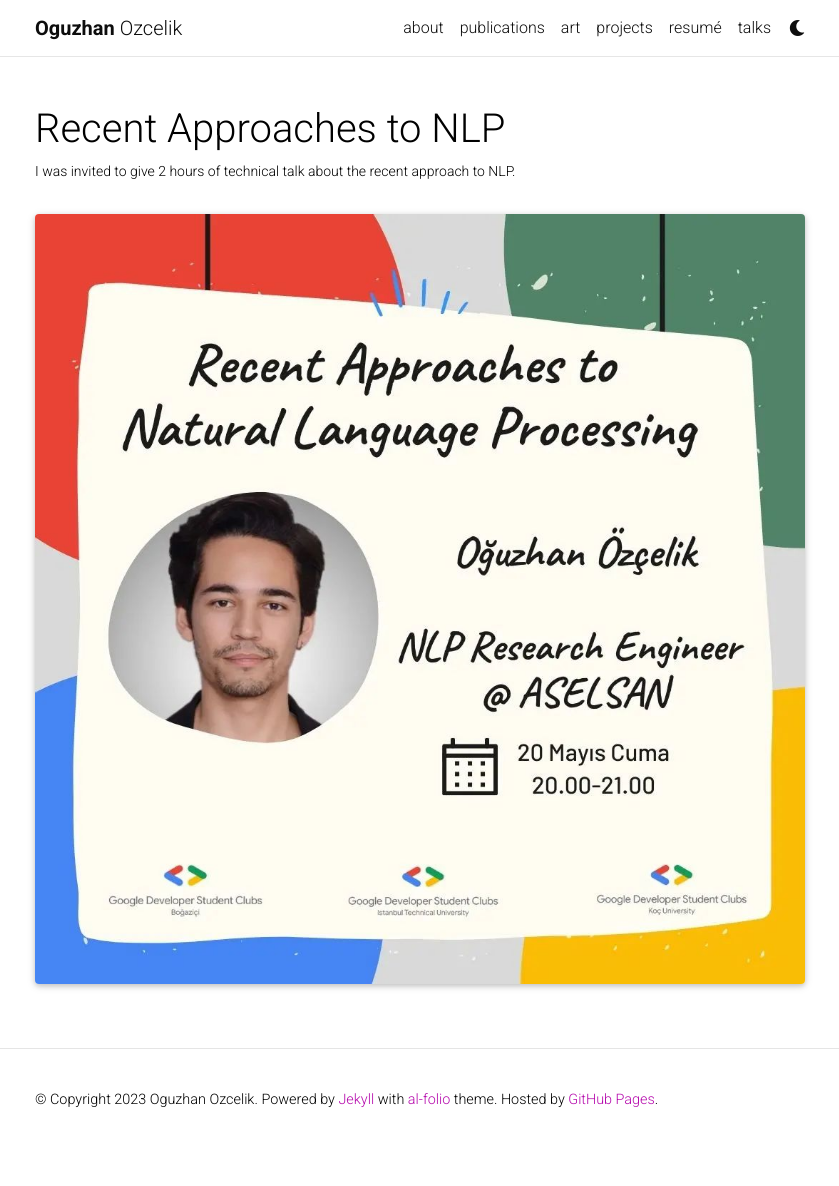
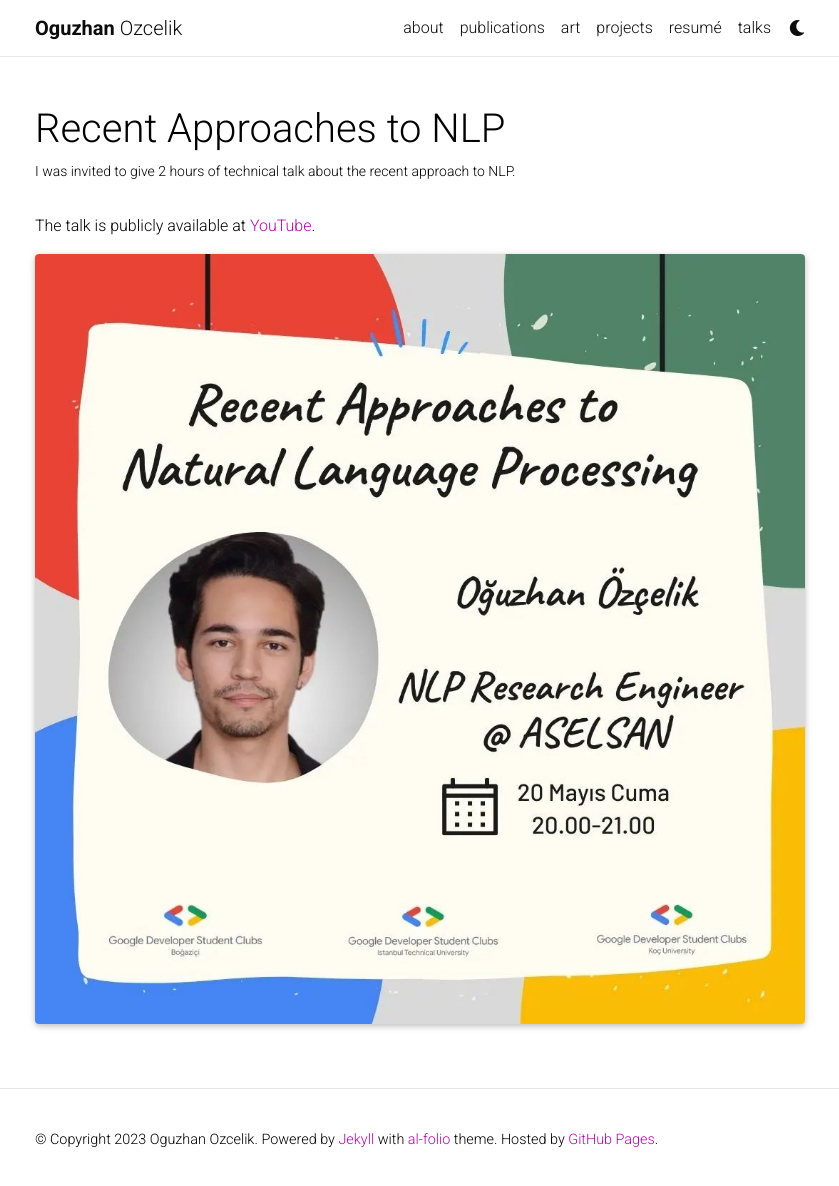
Before and after one commit to ogozcelik/info, a Jekyll site: the page built from _projects/1_talk.md, in a window 1280 px wide and 1191 px high. Shown: the top 1186 px of the window, without its empty margins (220-1059 px from the left). Built offline with Jekyll 4.4.1, drawn with Linux system fonts in a browser that asks for light colours; full-size pictures stand in for the smaller copies a plugin makes; comment, search, counter and statistics services are not loaded; a style sheet for code colours, icons or effects is not loaded.

Commit message:
Update 1_talk.md

```diff
--- a/_projects/1_talk.md
+++ b/_projects/1_talk.md
@@ -7,6 +7,7 @@ importance: 1
 category: invited
 ---
 
+The talk is publicly available at <a href="https://www.youtube.com/watch?v=l2iYa8EQgoQ&t=7006s">YouTube</a>.
 <div class="row">
     <div class="col-sm mt-3 mt-md-0">
         {% include figure.html path="assets/img/gdsc_koc.jpg" title="GDSC_KOC" class="img-fluid rounded z-depth-1" %}
```
